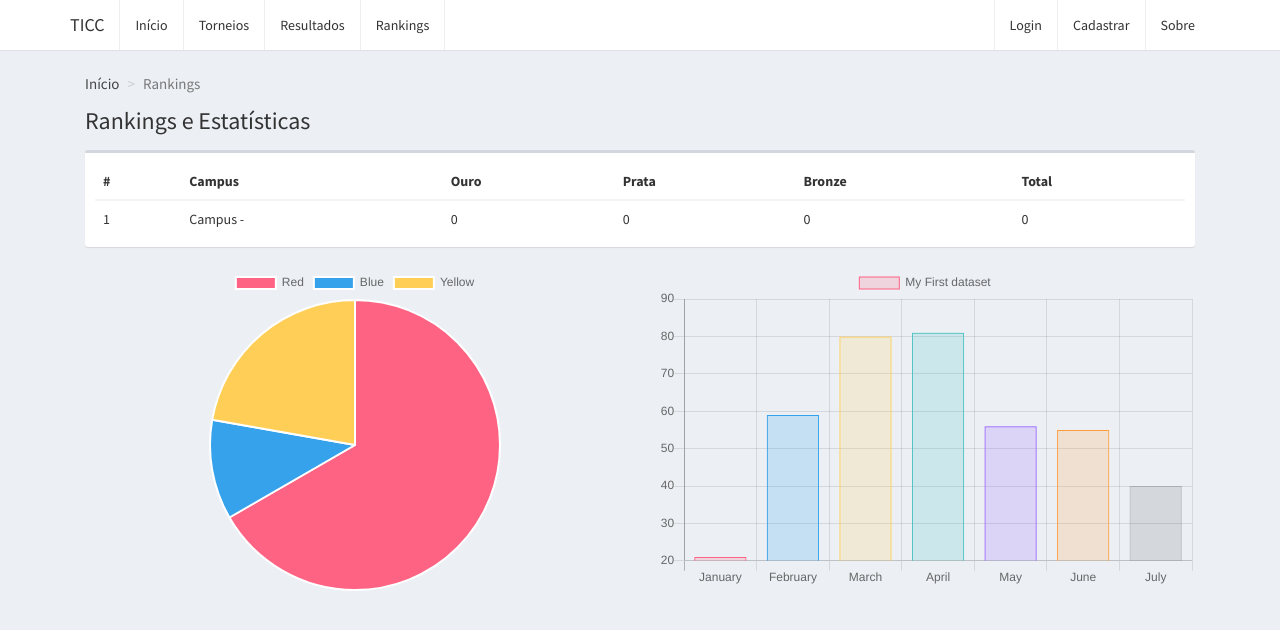
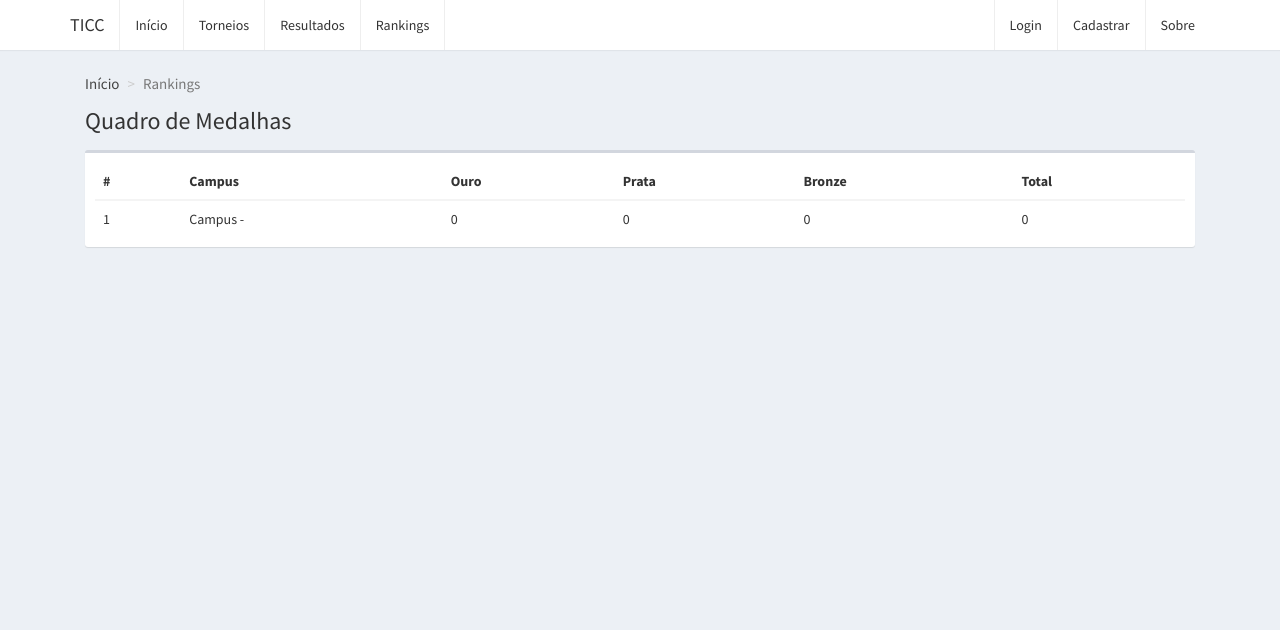
Before and after one commit to competdev/ticc, a Django app: page /rankings in a window 1280 px wide. Shown: the top 630 px of the page. Run offline with Django 3.2, Linux system fonts and the light colour scheme; data comes from the database, SQL or seed files in the repository; data that the repository does not hold is empty; some libraries are stand-ins or nearby versions.

Commit message:
Removendo impressão do quadro de medalhas no console e alterando titulo da pagina para 'Quadro de Medalhas' em views.py, comentando os graficos da pagina em html

```diff
--- a/rankings/views.py
+++ b/rankings/views.py
@@ -50,14 +50,13 @@ def statistics(request):
 
 
     medal_board = OrderedDict(sorted(medal_board.items(), key=lambda t: (t[1][0],t[1][1],t[1][2]), reverse=True))
-    print(medal_board)
 
     campus_key = medal_board.keys()
     campus_values = medal_board.values()
     tuples = zip(campus_key, campus_values)
 
     context = {
-        'title': 'Rankings e Estatísticas',
+        'title': 'Quadro de Medalhas',
         'tuples': tuples,
         'campis': campis,
 
--- a/templates/rankings.html
+++ b/templates/rankings.html
@@ -1,6 +1,6 @@
 {% extends "base.html" %}
 
-{% block js %}
+<!-- {% block js %}
 <script src="https://cdnjs.cloudflare.com/ajax/libs/Chart.js/2.5.0/Chart.bundle.js"></script>
 <script src="//cdnjs.cloudflare.com/ajax/libs/jquery/2.1.1/jquery.min.js" type="text/javascript"></script>
 <script type="text/javascript">
@@ -63,7 +63,7 @@ $( document ).ready(function() {
     var bars_chart = new Chart(ctx2, bars);
 });
 </script>
-{% endblock js %}
+{% endblock js %}-->
 
 {% block content %}
 <div class="row">
@@ -98,12 +98,12 @@ $( document ).ready(function() {
         </div>
     </div>
 </div>
-<div class="row">
+<!--<div class="row">
     <div class="col-md-6">
         <canvas id="pie-chart" width="500" height="300"></canvas>
     </div>
     <div class="col-md-6">
         <canvas id="bars-chart" width="500" height="300"></canvas>
     </div>
-</div>
+</div>-->
 {% endblock %}
```
